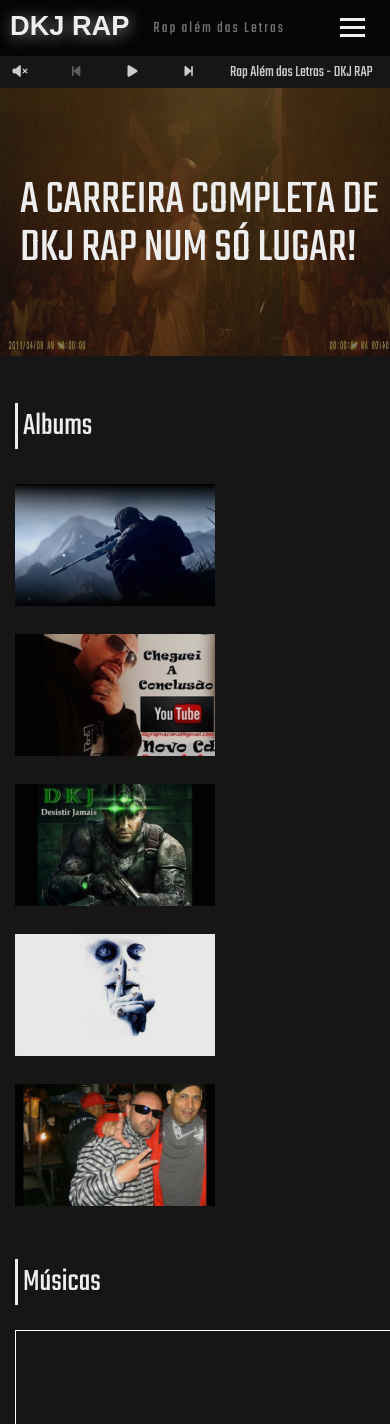
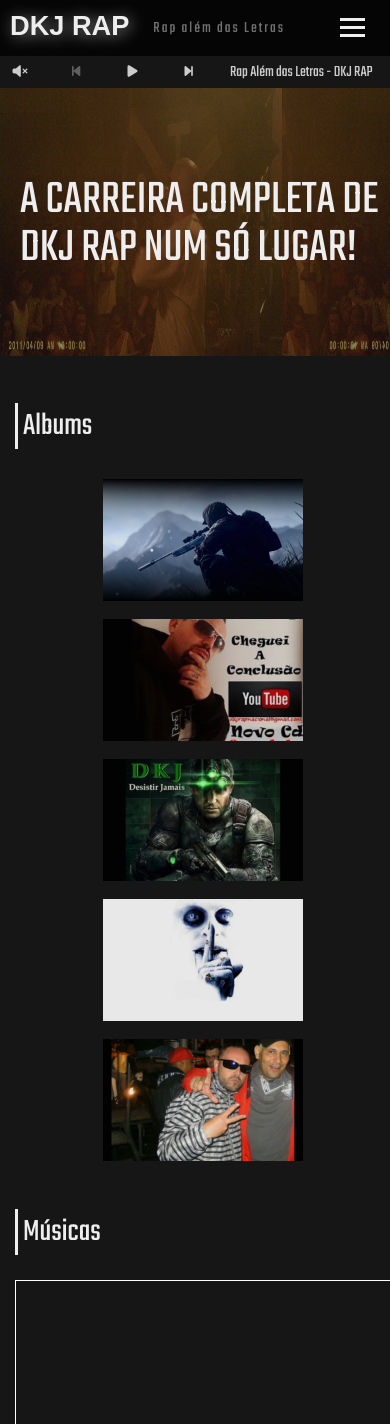
Before and after one commit to TerryKrom/dkjrap, a React (Vite) app in the folder hiphop-website/: page /musicas in a window 390 px wide. Shown: the top 1424 px of the page. Built offline with nearby package versions, Linux system fonts and the light colour scheme; a web font is replaced by a local one.

Commit message:
bugs fixed

```diff
--- a/hiphop-website/src/components/musicContainer.css
+++ b/hiphop-website/src/components/musicContainer.css
@@ -21,6 +21,16 @@
     position: relative;
 }
 
+@media only screen and (max-width: 768px){
+    .album{
+        margin: 5px !important;
+    }
+    .album-container{
+        justify-content: space-around;
+    }
+}
+
+
 .album img{
     width: 100%;
     height: 100%;
```
